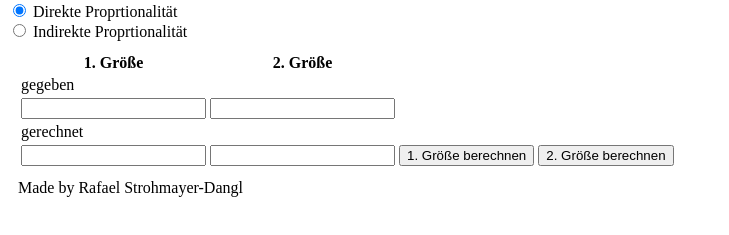
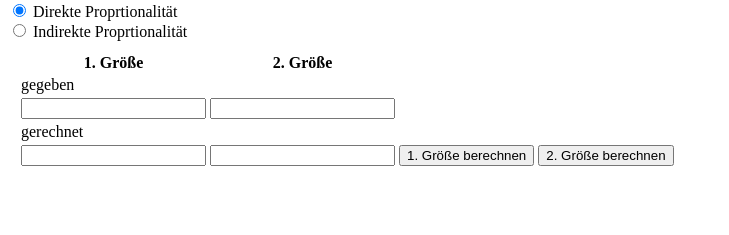
Before and after one commit to RhochR/Proportional-rechner, a plain HTML site: page index.html in a window 1280 px wide. Shown: the part 79-314 px from the top of the page, without its empty margins (0-729 px from the left). Drawn offline with Linux system fonts and the light colour scheme.

Commit message:
Update index.html

```diff
--- a/index.html
+++ b/index.html
@@ -41,7 +41,7 @@
                     <td><input type="button" value="2. Größe berechnen" onclick="calctwo()"></td>
                 </tr>
             </table>
-            <footer style="padding-top: 10px;">Made by Rafael Strohmayer-Dangl</footer>
+
             <script src="./brain.js">
 
             </script>
```
